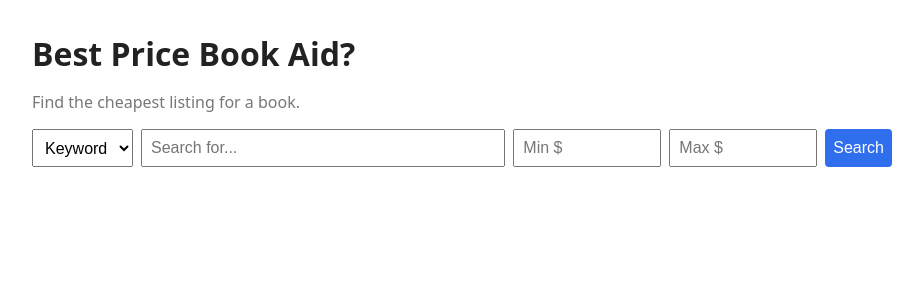
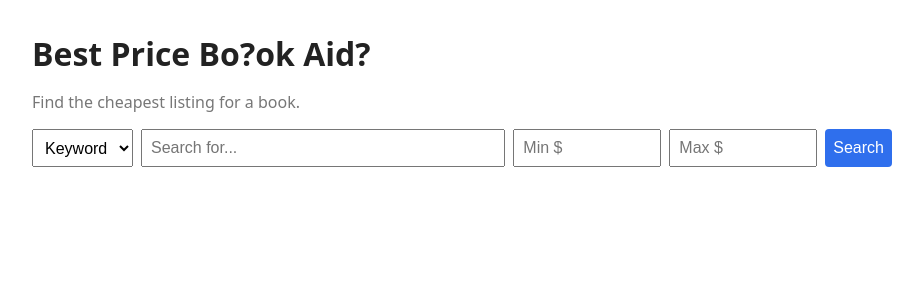
Before and after one commit to marshall-barnett/cs3203fall2026, a Flask app: page / in a window 1280 px wide. Shown: the top 300 px of the page, without its empty margins (178-1101 px from the left). Run offline with Flask 3, Linux system fonts and the light colour scheme.

Commit message:
Added Bo?ok

```diff
--- a/book-aid/templates/index.html
+++ b/book-aid/templates/index.html
@@ -20,7 +20,7 @@
   </style>
 </head>
 <body>
-  <h1>Best Price Book Aid?</h1>
+  <h1>Best Price Bo?ok Aid?</h1>
   <p class="muted">Find the cheapest listing for a book.</p>
 
   <form method="get" action="/">
```
